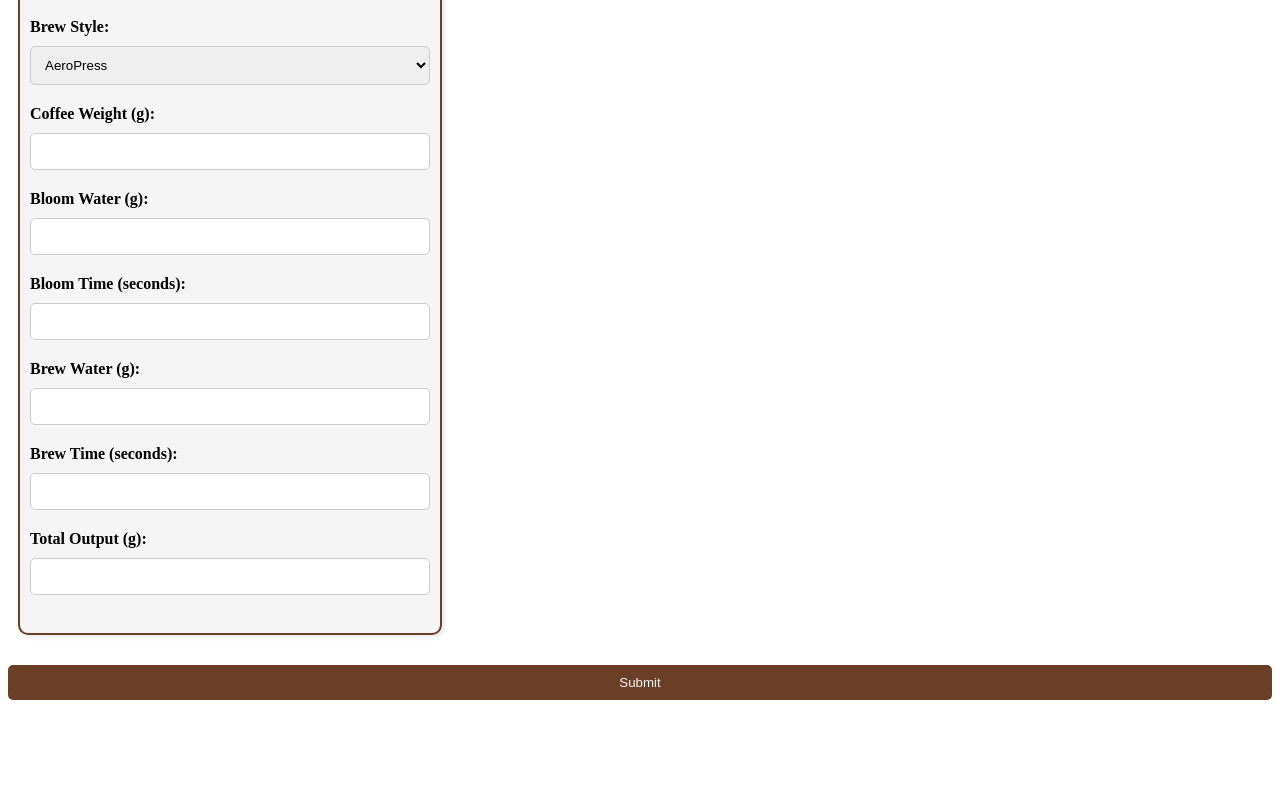
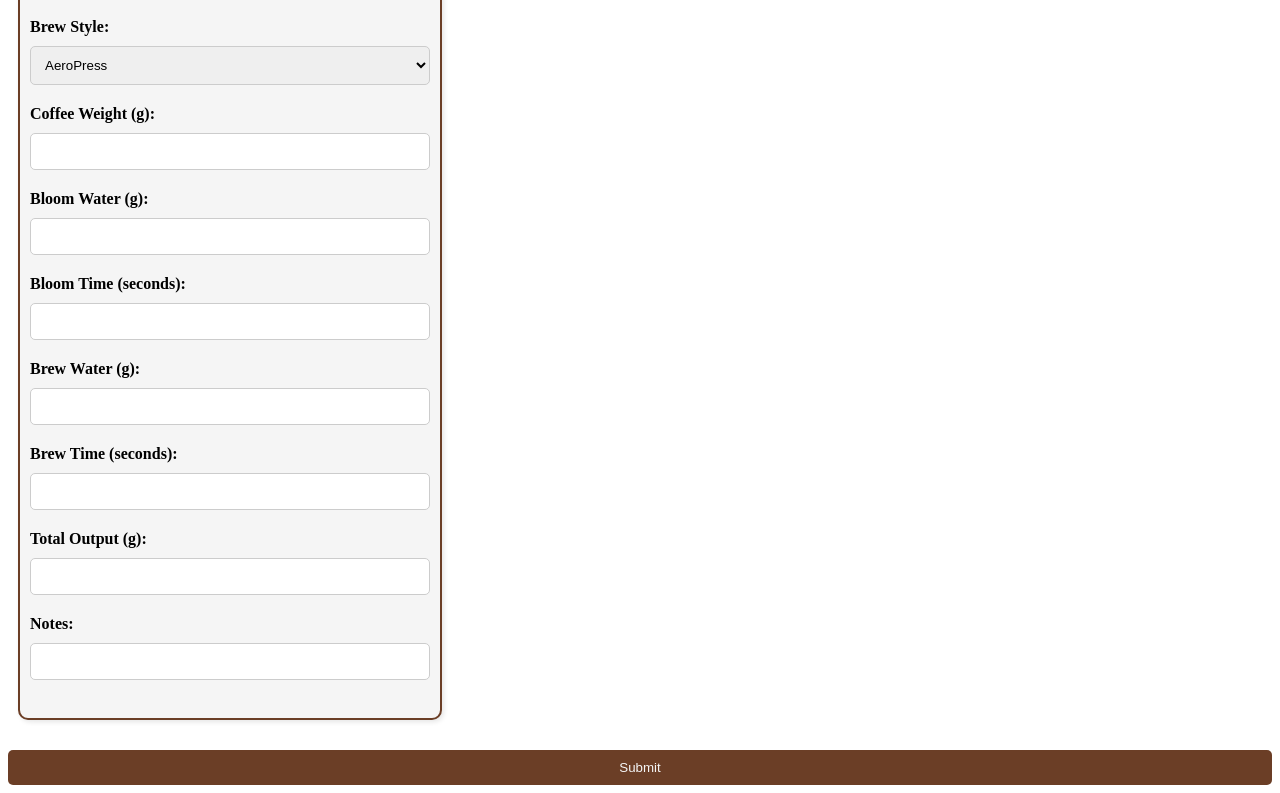
Before and after one commit to MitchellHayes/coffee-app, an Angular app: page / in a window 1280 px wide. Shown: the part 630-1423 px from the top of the page. Before the commit the page ends 1338 px from the top, so only its background shows below. Built offline with nearby package versions, Linux system fonts and the light colour scheme.

Commit message:
added a notes section

```diff
--- a/src/app/main/main.component.html
+++ b/src/app/main/main.component.html
@@ -50,6 +50,9 @@
     <label for="totalOutput">Total Output (g):</label>
     <input type="text" id="totalOutput" name="totalOutput" />
     <br />
+    <label for="notes">Notes:</label>
+    <input type="text" id="notes" name="notes" />
+    <br />
   </div>
   <button class="coffee-btn" type="submit">Submit</button>
 </form>
```
